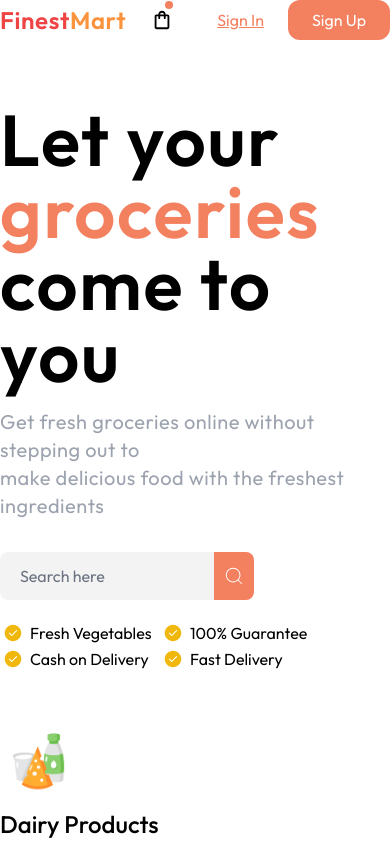
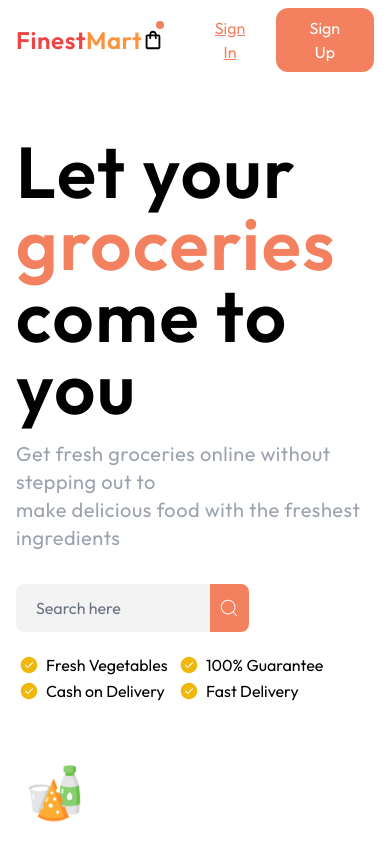
Before and after one commit to shivansh-pandey-531/FinestMart-frontend, a React (Vite) app: page / in a window 390 px wide. Shown: the top 844 px of the page. Built offline with nearby package versions, Linux system fonts and the light colour scheme.

Commit message:
initial commit

```diff
--- a/src/App.jsx
+++ b/src/App.jsx
@@ -7,7 +7,7 @@ import Footer from "./components/Footer";
 function App() {
 
   return (
-    <div className="sm:px-8 sm:py-2 md:px-16 md:py-4 w-screen h-screen">
+    <div className="px-4 py-2 sm:px-8 sm:py-2 md:px-16 md:py-4 w-screen h-screen">
       <Navbar />
       <HeroSection />
       <Footer />
```
